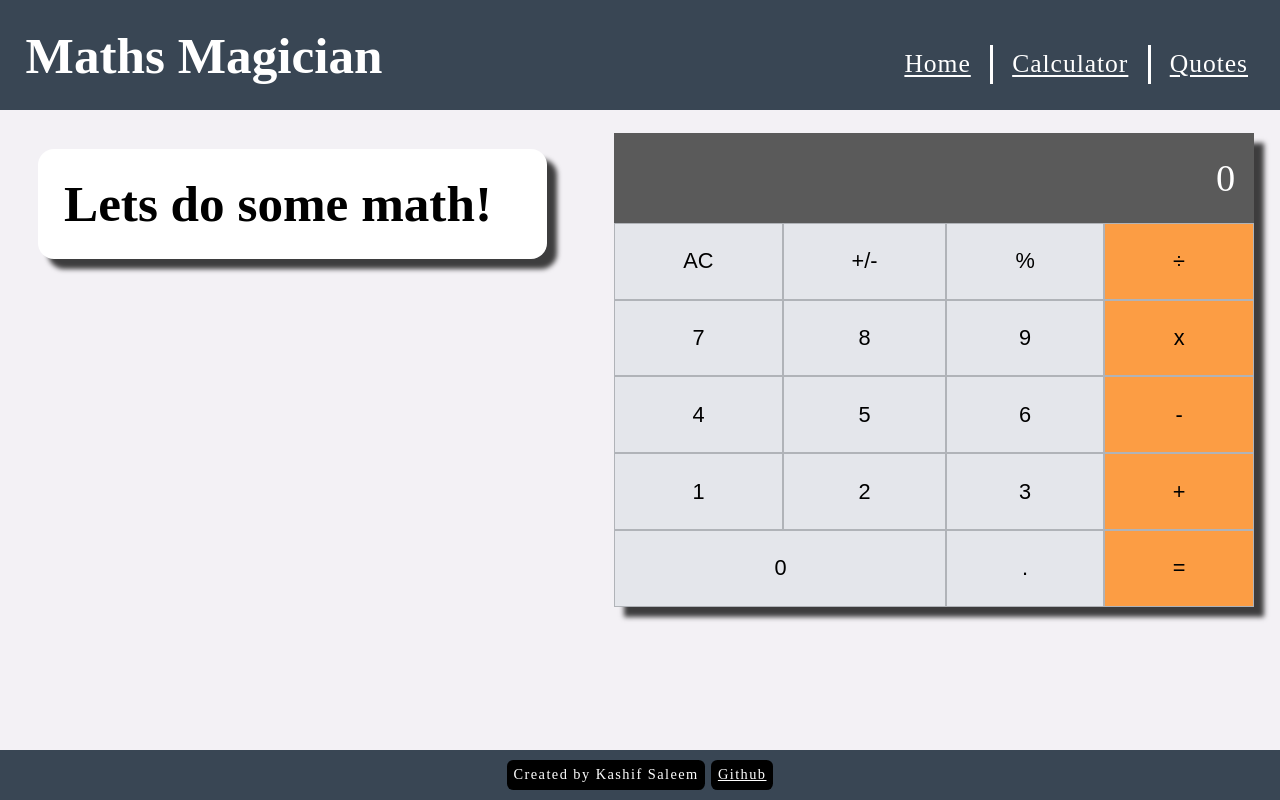
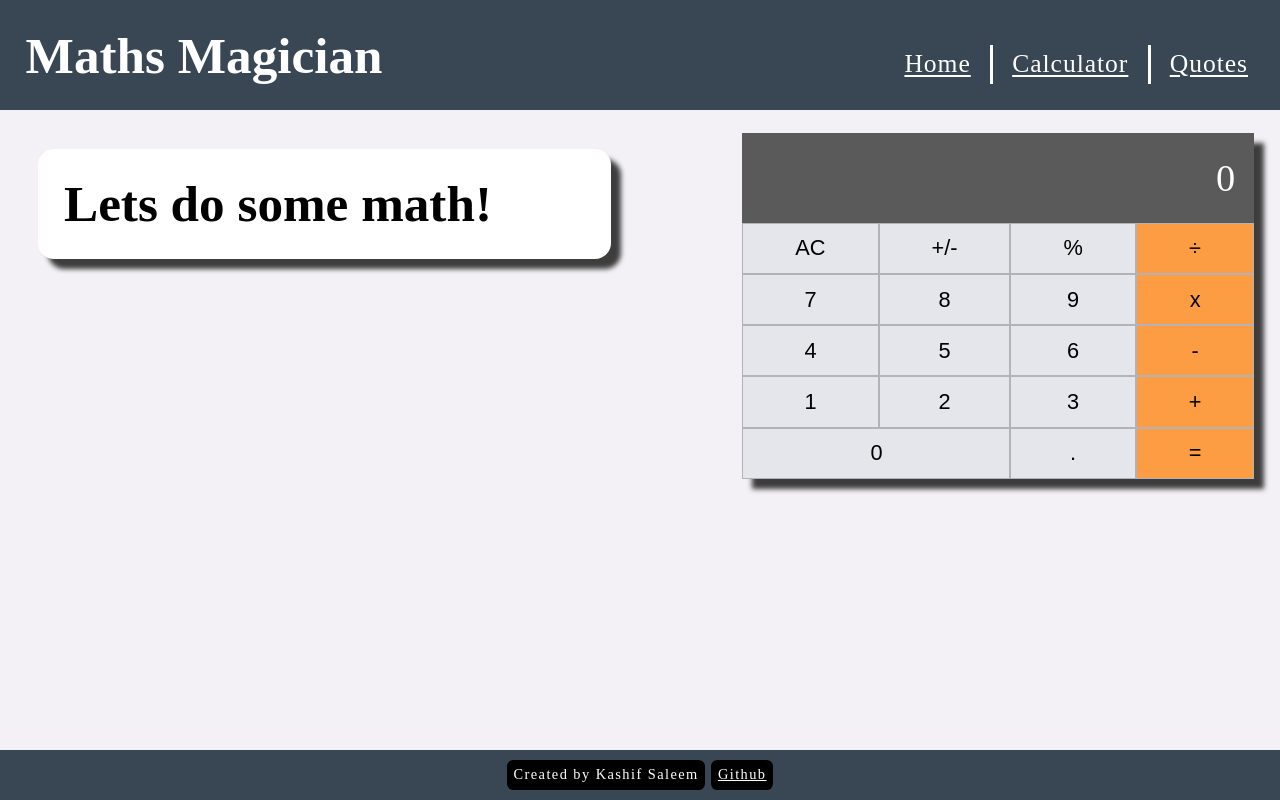
Before and after one commit to Kashif-Saleem-Ghuman/maths-magician, a React (Create React App) app: page /calculator in a window 1280 px wide. Built offline with nearby package versions, Linux system fonts and the light colour scheme.

Commit message:
add unit tests

```diff
--- a/src/App.css
+++ b/src/App.css
@@ -36,8 +36,7 @@ body {
 
 .container {
   margin-top: 1.8vw;
-  width: 50vw;
-  height: -21vw;
+  width: 40vw;
   justify-self: end;
   margin-right: 2vw;
   box-shadow: 10px 10px 5px 0 rgb(0 0 0 / 75%);
@@ -46,7 +45,7 @@ body {
 .wrapper {
   display: grid;
   grid-template-columns: repeat(4, auto);
-  grid-template-rows: repeat(5, 6vw);
+  grid-template-rows: repeat(5, 4vw);
 }
 
 button {
@@ -105,7 +104,7 @@ button:hover {
 
 .Link:hover {
   color: black;
-  font-size: 1.25rem;
+  font-size: 2.5vw;
   background-color: white;
 }
 
```
Also changed, not shown: 1 other file (tests, documents, lock files or other folders).
